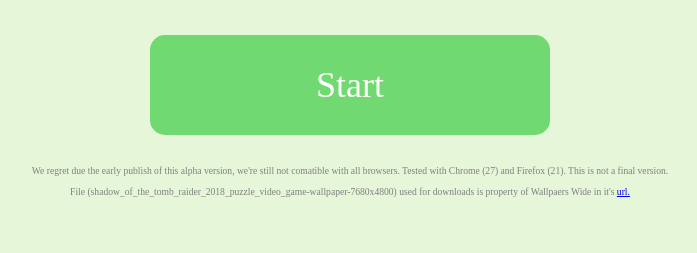
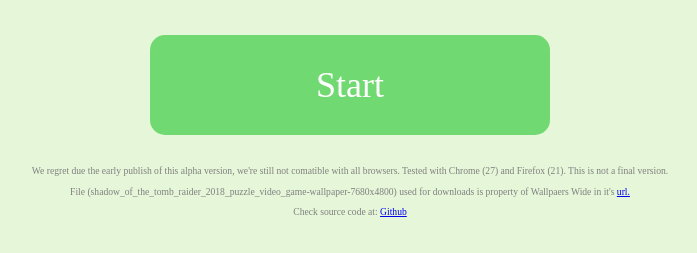
Before and after one commit to josuebasurto/BasicSpeedTest, a plain HTML site: page docs/index.html in a window 1280 px wide. Shown: the part 99-352 px from the top of the page, without its empty margins (290-987 px from the left). Drawn offline with nearby package versions, Linux system fonts and the light colour scheme; a web font is replaced by a local one.

Commit message:
Reference for source code

```diff
--- a/docs/index.html
+++ b/docs/index.html
@@ -20,7 +20,7 @@
       <p>We regret due the early publish of this alpha version, we're still not comatible with all browsers. Tested with
         Chrome (27) and Firefox (21). This is not a final version.</p>
       <p>File (shadow_of_the_tomb_raider_2018_puzzle_video_game-wallpaper-7680x4800) used for downloads is property of Wallpaers Wide in it's <a href="//wallpaperswide.com/shadow_of_the_tomb_raider_2018_puzzle_video_game-wallpapers.html">url.</a></p>
-      <a href="images/shadow_of_the_tomb_raider_2018_puzzle_video_game-wallpaper-7680x4800.jpg"></a>
+      <p>Check source code at: <a href="https://github.com/josuebasurto/BasicSpeedTest">Github</a></p>
     </div>
   </div>
   <script src="//cdnjs.cloudflare.com/ajax/libs/prefixfree/1.0.7/prefixfree.min.js"></script>
```
